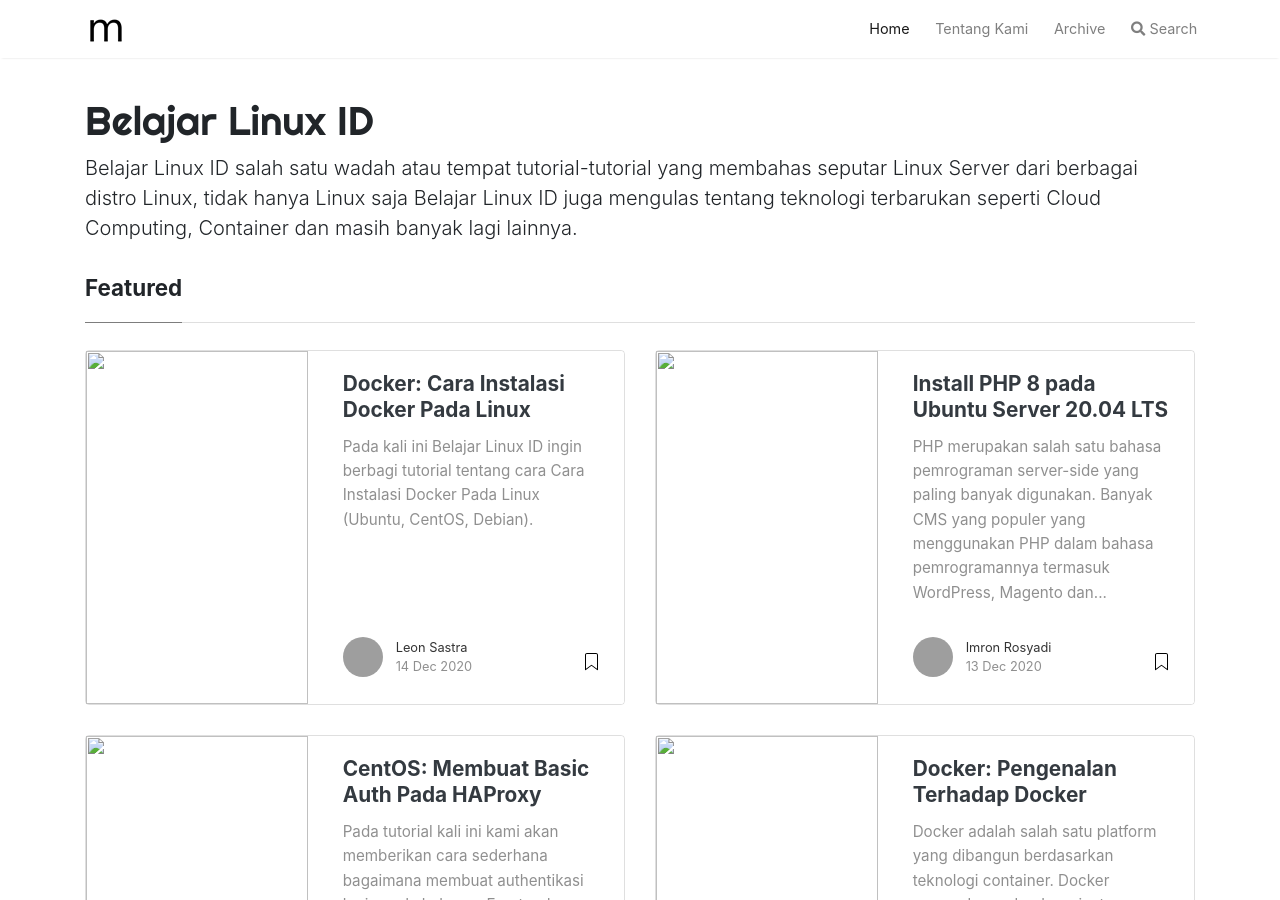
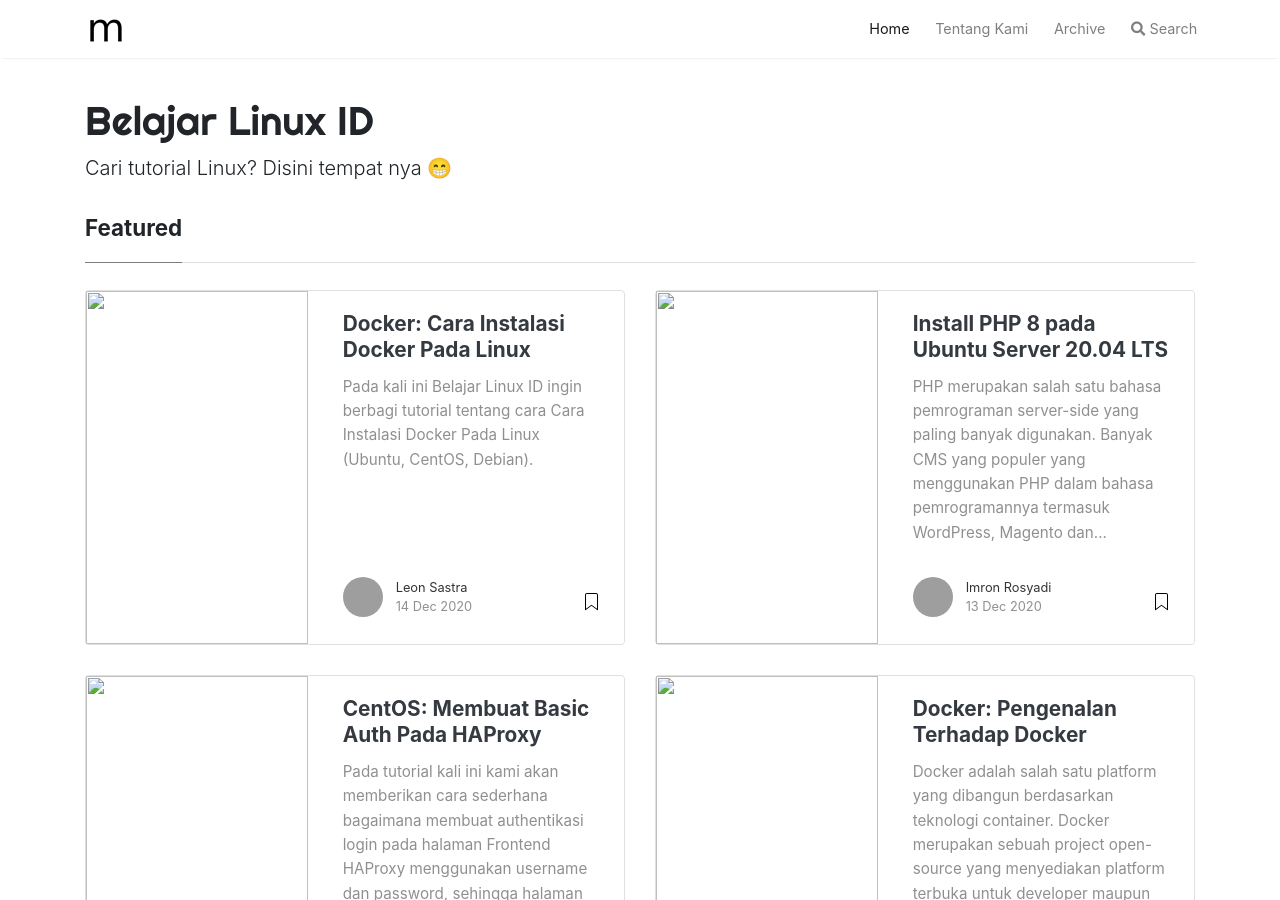
Before and after one commit to hiblinux/belajar-linux-id, a Jekyll site: the page built from index.html, in a window 1280 px wide and 900 px high. Built offline with Jekyll 4.4.1, drawn with Linux system fonts in a browser that asks for light colours; nearby versions of some CDN libraries; the list of posts is cut into pages by our own code; grey boxes are pictures that could not be loaded.

Commit message:
edit desc page

```diff
--- a/_config.yml
+++ b/_config.yml
@@ -1,7 +1,7 @@
 # Site
 name: "Belajar Linux ID"
 title: "Belajar Linux ID"
-description: "Belajar Linux ID salah satu wadah atau tempat tutorial-tutorial yang membahas seputar Linux Server dari berbagai distro Linux, tidak hanya Linux saja Belajar Linux ID juga mengulas tentang teknologi terbarukan seperti Cloud Computing, Container dan masih banyak lagi lainnya."
+description: "Cari tutorial Linux? Disini tempat nya 😁"
 logo: 'assets/images/logo.png'
 favicon: 'assets/images/logo.png'
 baseurl: ""
```
